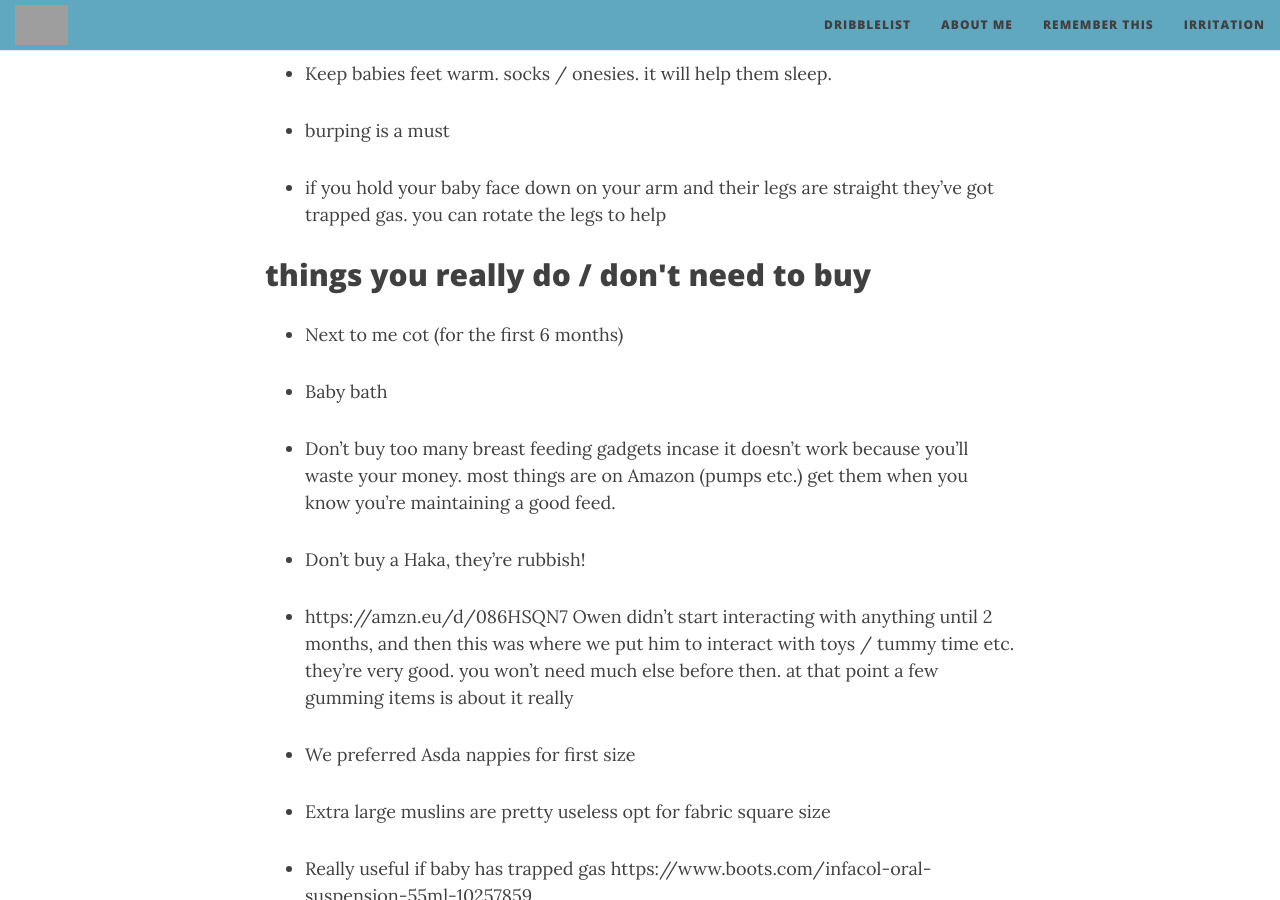
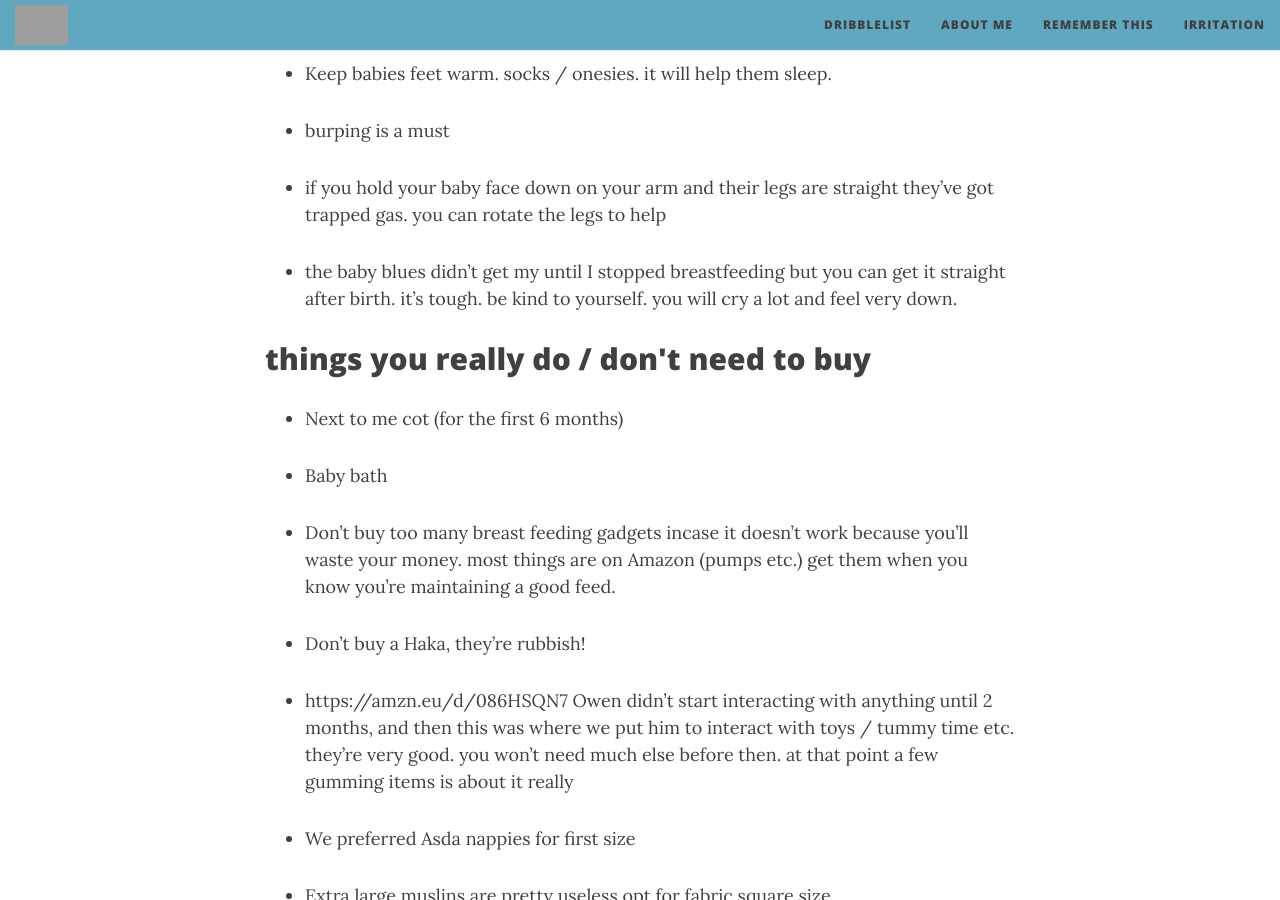
Before and after one commit to ellis-ward/ellis-ward.github.io, a Jekyll site: the page built from _posts/dribble/2026-05-31-adviceformypregnantfriends.md, in a window 1280 px wide and 900 px high, scrolled down 3514 px. Built offline with Jekyll 4.4.1, drawn with Linux system fonts in a browser that asks for light colours; nearby versions of some CDN libraries; grey boxes are pictures that could not be loaded.

Commit message:
Update 2026-05-31-adviceformypregnantfriends.md

```diff
--- a/_posts/dribble/2026-05-31-adviceformypregnantfriends.md
+++ b/_posts/dribble/2026-05-31-adviceformypregnantfriends.md
@@ -93,6 +93,8 @@ tags: dribble
 
 - if you hold your baby face down on your arm and their legs are straight they've got trapped gas. you can rotate the legs to help
 
+- the baby blues didn't get my until I stopped breastfeeding but you can get it straight after birth. it's tough. be kind to yourself. you will cry a lot and feel very down.
+
 <h2>things you really do / don't need to buy</h2>
 
 - Next to me cot (for the first 6 months)
```
